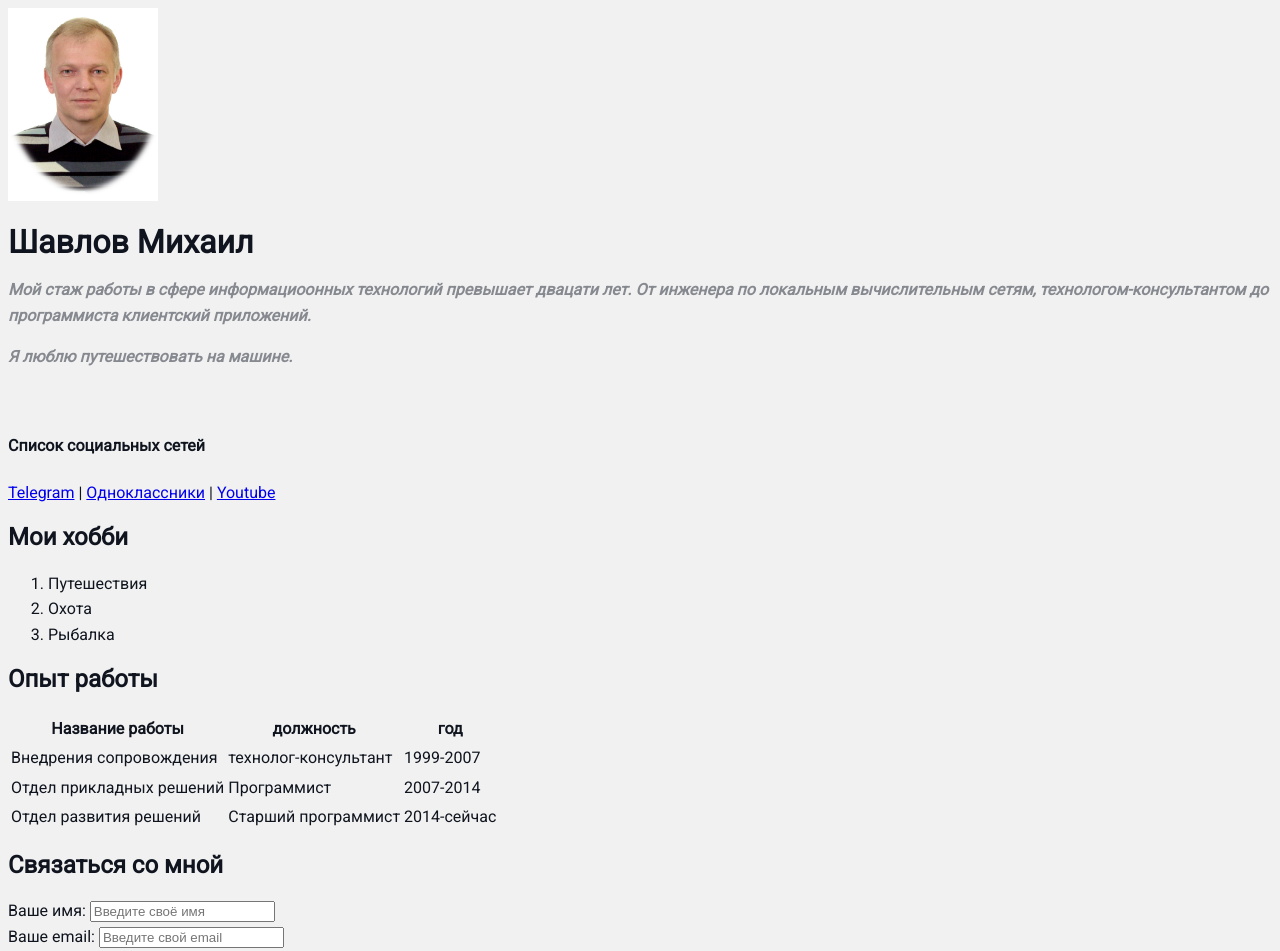
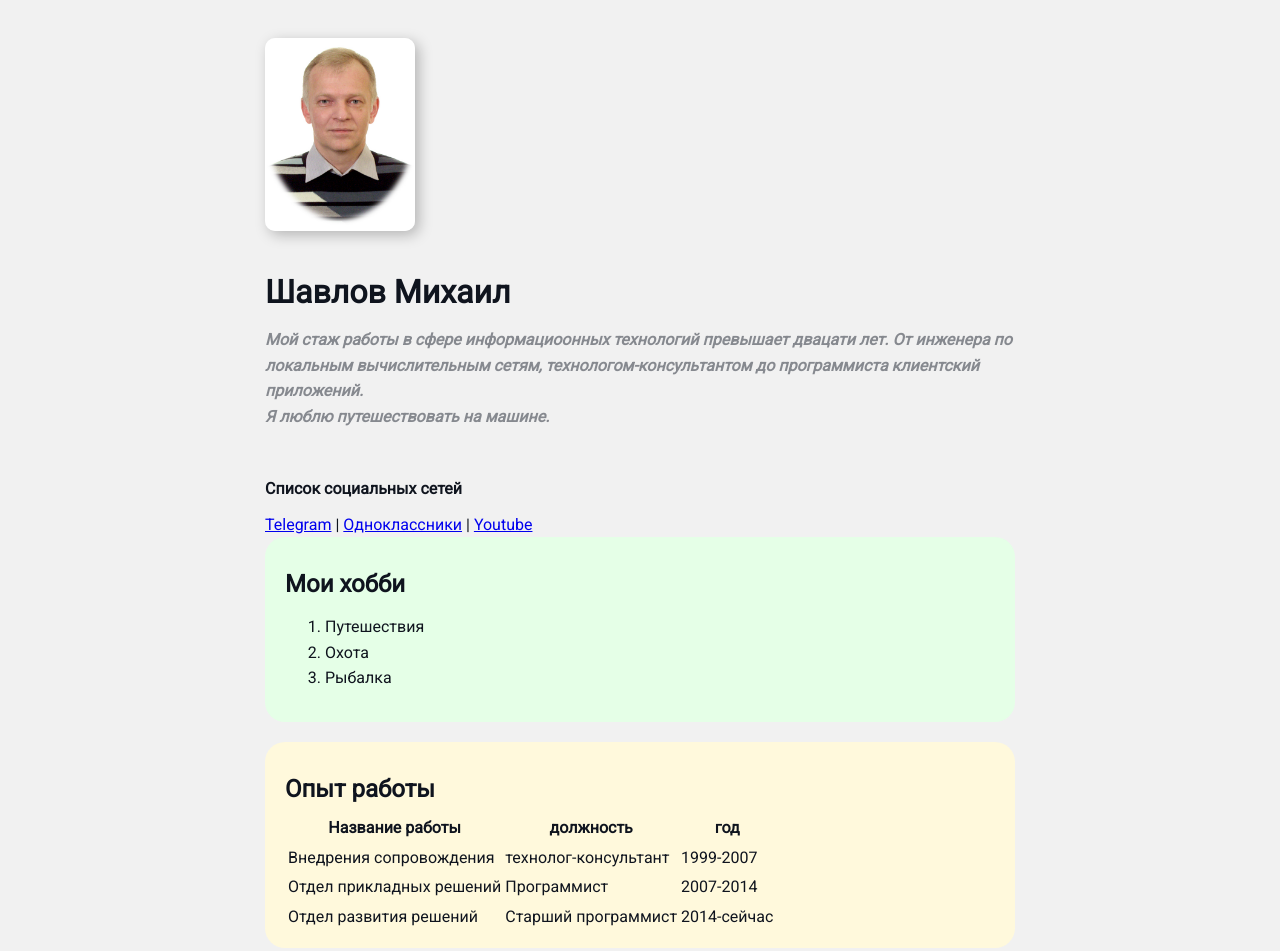
Before and after one commit to greyambler/resume, a plain HTML site: page index.html in a window 1280 px wide. Shown: the top 951 px of the page. Drawn offline with Linux system fonts and the light colour scheme.

Commit message:
9. Box Model

```diff
--- a/index.html
+++ b/index.html
@@ -12,9 +12,9 @@
 </head>
 
 <body>
-
+  <div class="container">
     <div class="info">
-    <img src="img/c-825.jpg" alt="фото" width="150" />
+      <img src="img/c-825.jpg" alt="фото" class="avatar"/>
       <h1>Шавлов Михаил</h1>
 
       <div class="info-text">
@@ -38,17 +38,16 @@
       </div>
     </div>
 
-
+    <div class="card bg-green">
       <h2>Мои хобби</h2>
-
-
-
       <ol>
         <li>Путешествия</li>
         <li>Охота</li>
         <li>Рыбалка</li>
       </ol>
+    </div>
 
+    <div class="card bg-yellow">
       <h2>Опыт работы</h2>
       <table>
         <header>
@@ -72,6 +71,8 @@
           <td>2014-сейчас</td>
         </tr>
       </table>
+    </div>
+
 
     <h2>Связаться со мной</h2>
 
@@ -95,10 +96,11 @@
       <button type="submit">Отправить!</button>
 
     </form>
+
     <br><br><br><br>
 
 
-
+  </div>
 </body>
 
 </html>
--- a/style.css
+++ b/style.css
@@ -8,11 +8,50 @@ body {
     font-weight: normal;
     color      : #0f141e;
     background : #f1f1f1;
+}
 
+.container {
+    max-width  : 750px;
+    margin     : auto;
+    padding-top: 30px;
+}
+
+.avatar {
+    width: 150px;
+    border-radius: 10px;
+    box-shadow   : 4px 4px 14px rgba(0, 0, 0, 0.25);
+    margin-bottom: 20px;
 }
 
 .info-text p {
     font-style : italic;
     font-weight: bold;
-    color: #86898f;
+    color      : #86898f;
+    margin     : 0;
 }
+
+.info-text h4 {
+    margin-bottom: 10px;
+}
+
+.card {
+    border-radius: 20px;
+    padding      : 15px 20px;
+    margin-bottom: 20px;
+}
+
+.card h2 {
+    margin-bottom: 10px;
+}
+
+.bg-yellow {
+    background: #fff9dc
+}
+
+.bg-red {
+    background: #ffe5e5
+}
+
+.bg-green {
+    background: #e5ffe7
+}
```
Lines whose indentation alone changed are shown as unchanged.
